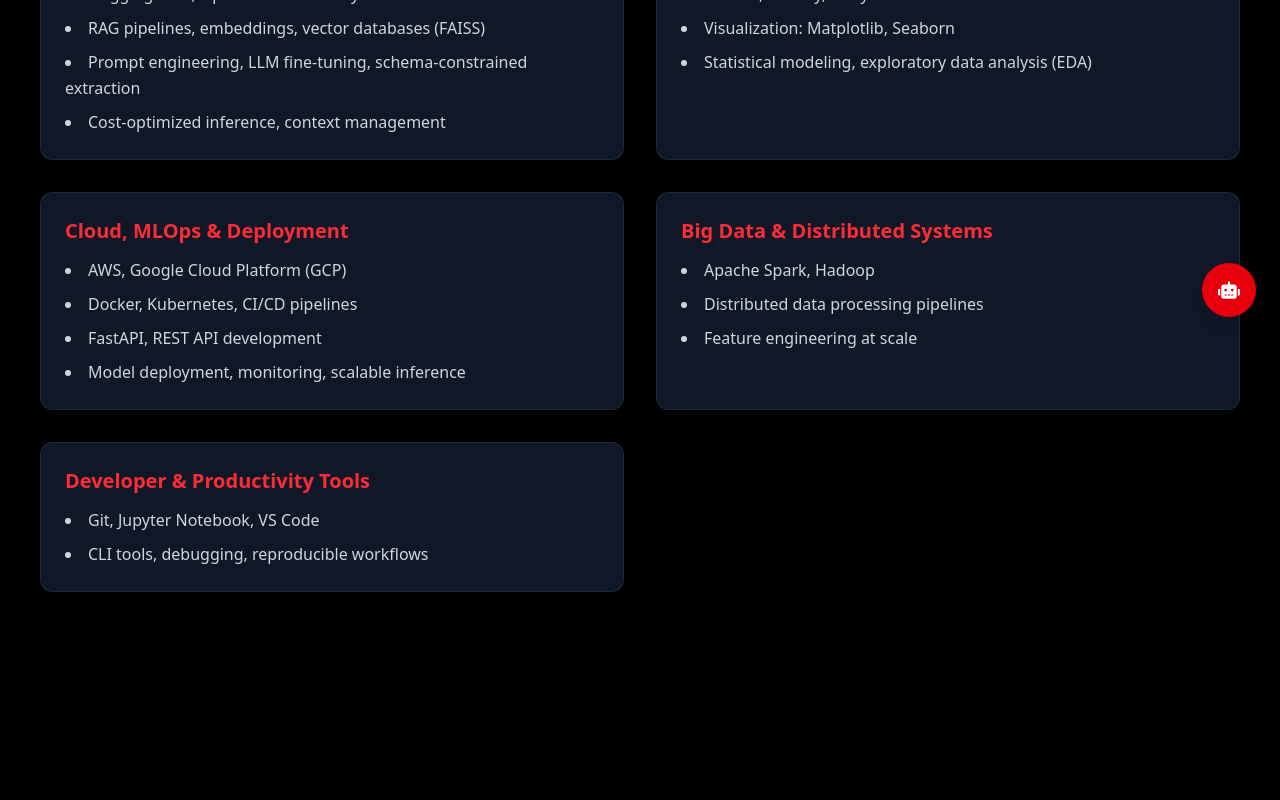
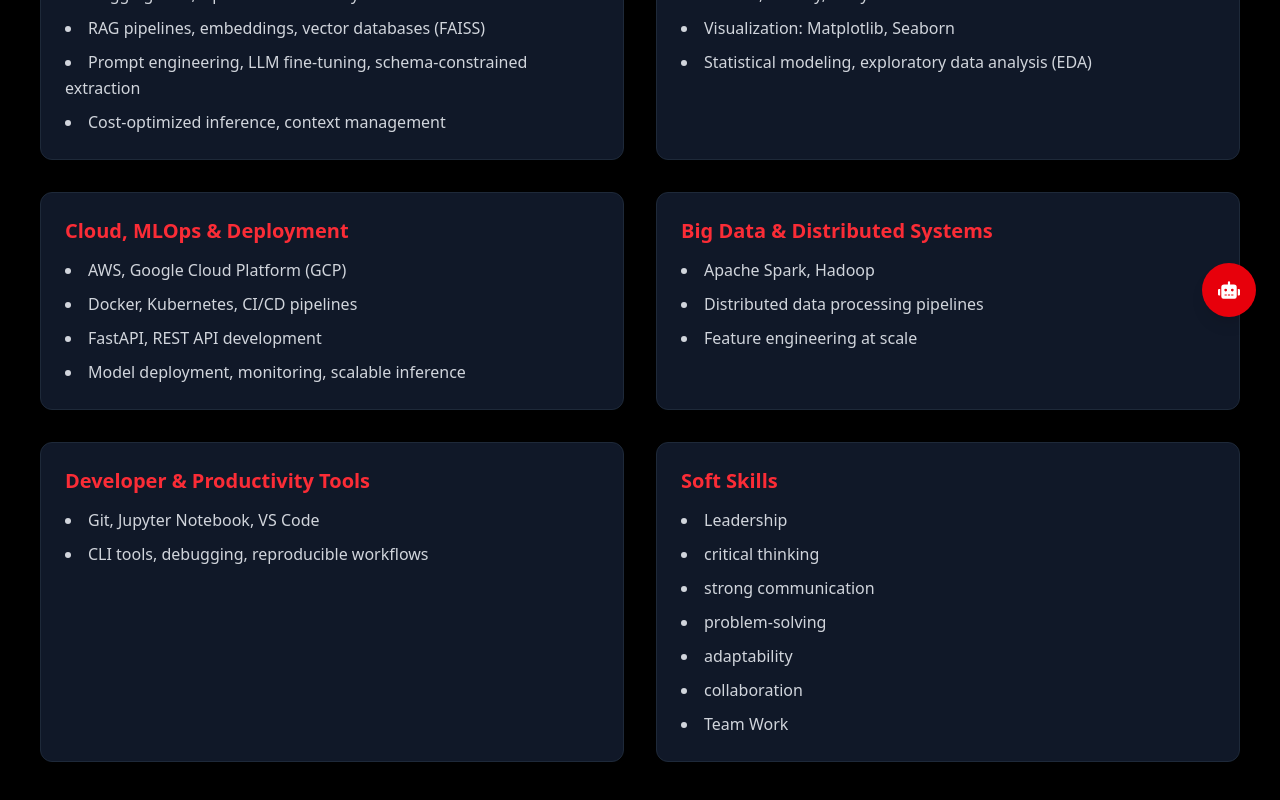
Before and after one commit to Asif-0209/asifflix, a React (Vite) app: page /skills in a window 1280 px wide. Shown: the part 459-1259 px from the top of the page. Before the commit the page ends 1115 px from the top, so only its background shows below. Built offline with nearby package versions, Linux system fonts and the light colour scheme.

Commit message:
Add soft skills category to Skills component

```diff
--- a/src/components/Skills.jsx
+++ b/src/components/Skills.jsx
@@ -59,6 +59,18 @@
         "CLI tools, debugging, reproducible workflows",
       ],
     },
+    {
+      category: "Soft Skills",
+      items: [
+        "Leadership",
+        "critical thinking",
+        "strong communication",
+        "problem-solving",
+        "adaptability",
+        "collaboration",
+        "Team Work",
+      ],
+    },
   ];
 
   return (
```
